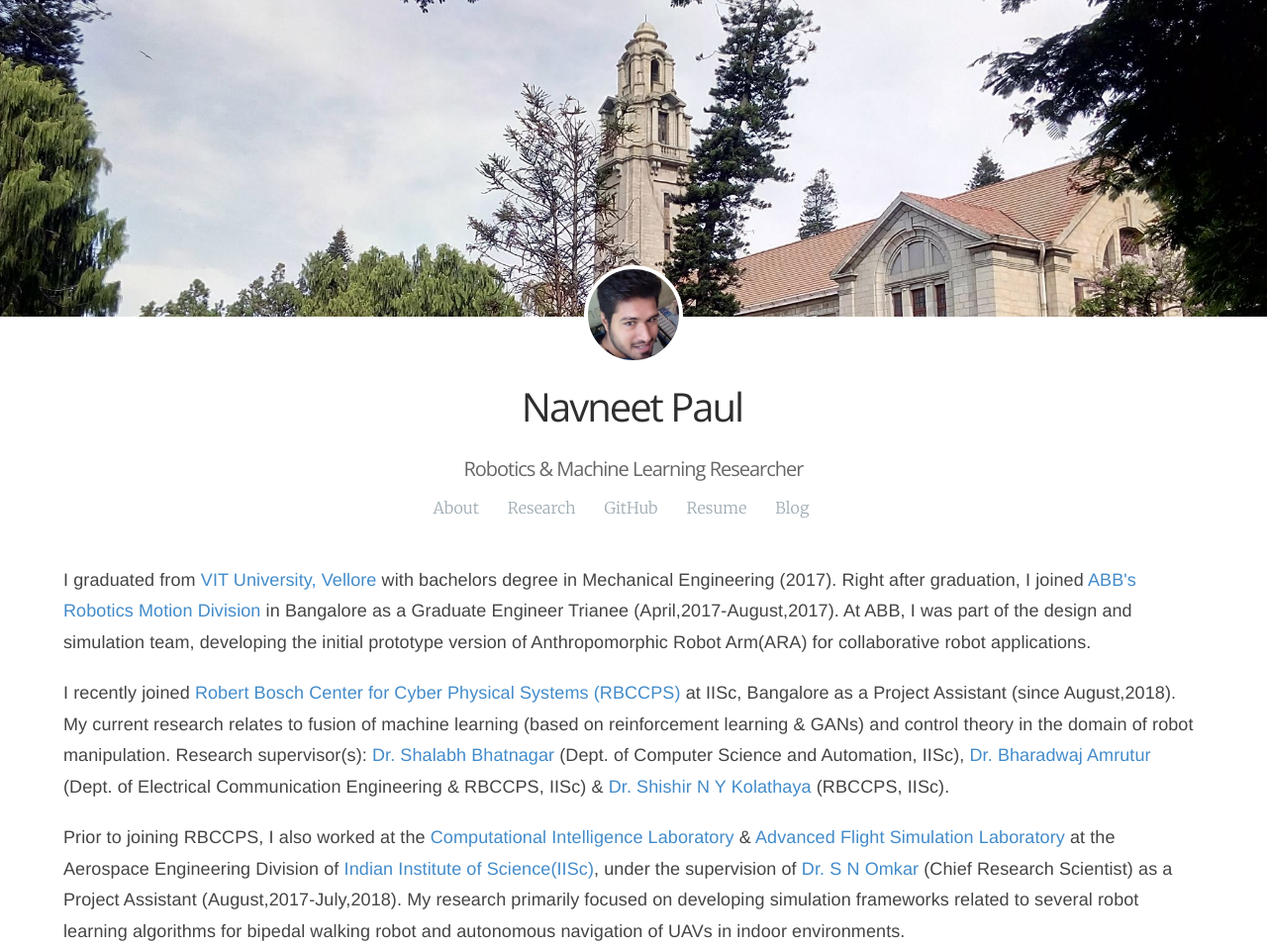
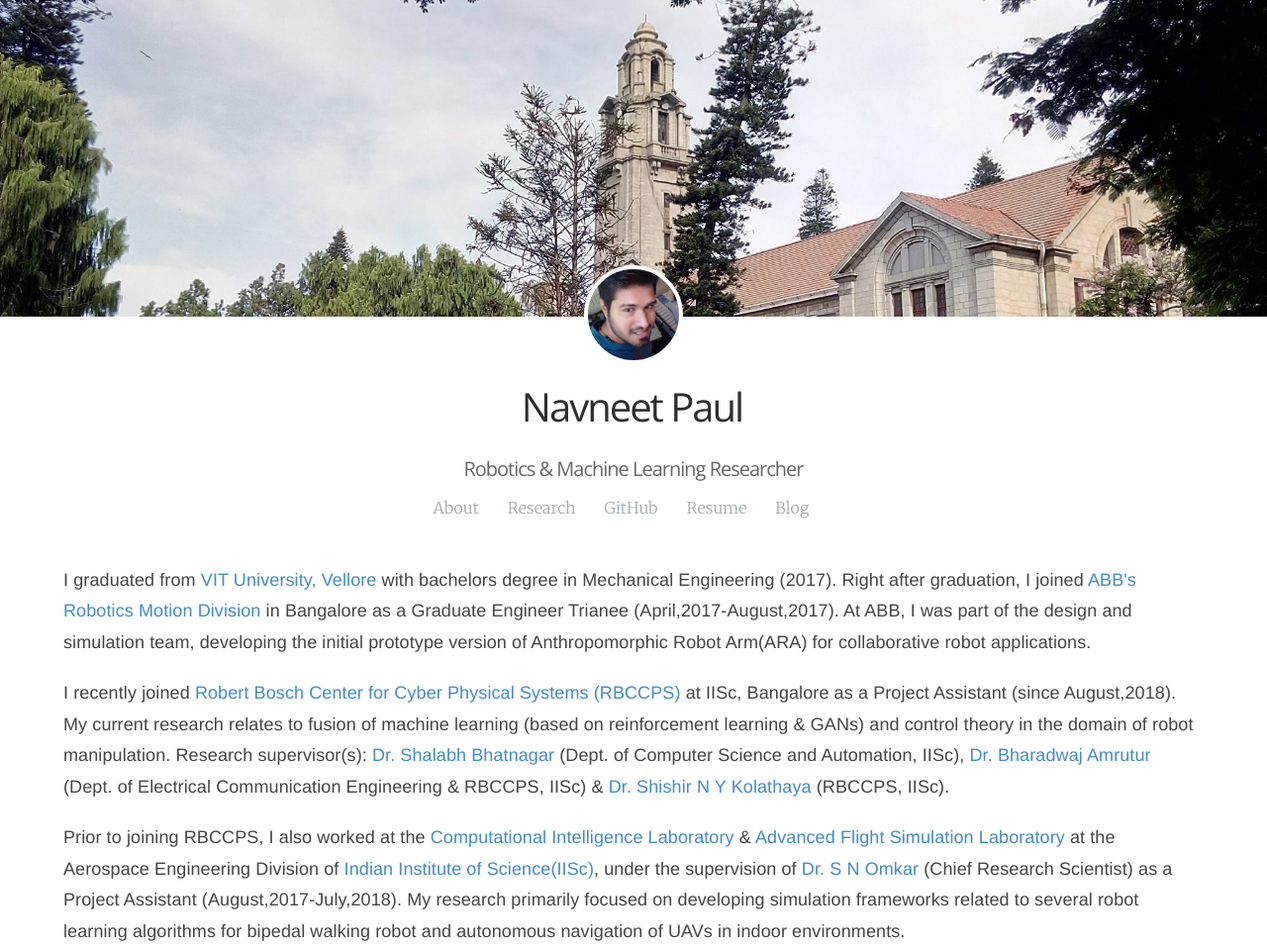
Before and after one commit to navuboy/navuboy.github.io, a Jekyll site: the page built from index.html, in a window 1280 px wide. Shown: the whole page at 99% size. Built offline with Jekyll 4.4.1, drawn with Linux system fonts in a browser that asks for light colours; some web fonts are replaced.

Commit message:
my new website

```diff
--- a/_data/authors.yml
+++ b/_data/authors.yml
@@ -2,7 +2,7 @@
   initial:      nav74neet
   name:         "Navneet Paul"
   cover:        /assets/iisc_2.jpeg
-  picture:      /assets/navneet.jpg
+  picture:      /assets/nav74neet.jpg
   bio:          Robotics & Machine Learning Researcher
   location:     Bangalore
   website:      "http://nav74neet.github.io/about"
@@ -24,7 +24,7 @@
   initial:      nav74neet
   name:         "Navneet Paul"
   cover:        /assets/iisc_2.jpeg
-  picture:      /assets/navneet.jpg
+  picture:      /assets/nav74neet.jpg
   bio:          Robotics & Machine Learning Researcher.
   location:     Bangalore
   website:      "http://nav74neet.github.io/"
```
Also changed, not shown: assets/nav74neet.jpg (added).
